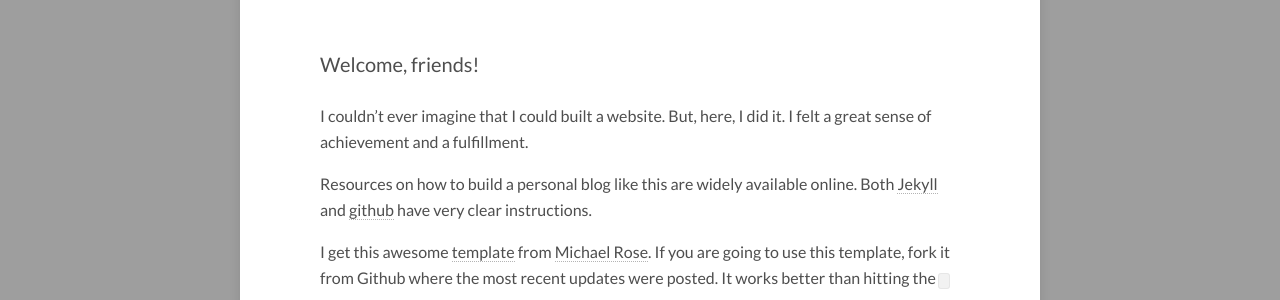
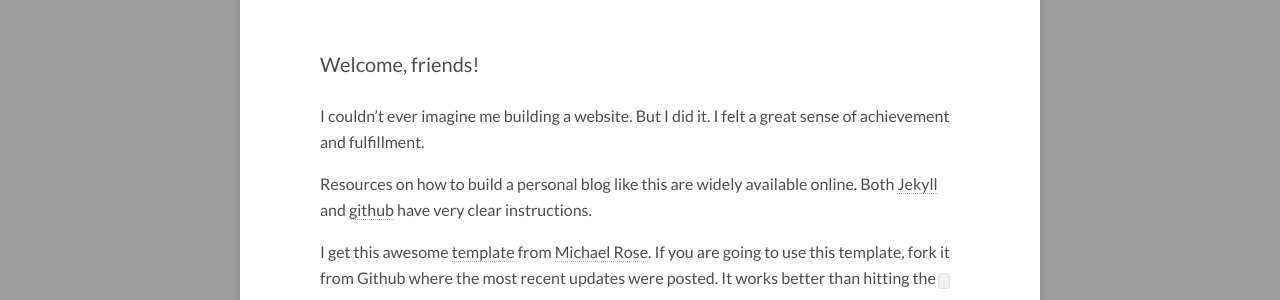
Before and after one commit to imteazs/jianjinucdavis.github.io, a Jekyll site: the page built from _posts/2015-10-18-Launch-my-blog.md, in a window 1280 px wide. Shown: the part 245-545 px from the top of the page. Built offline with Jekyll 4.4.1, drawn with Linux system fonts in a browser that asks for light colours; nearby versions of some CDN libraries; comment, search, counter and statistics services are not loaded.

Commit message:
edit grammar

```diff
--- a/_posts/2015-10-18-Launch-my-blog.md
+++ b/_posts/2015-10-18-Launch-my-blog.md
@@ -10,7 +10,7 @@ tags: [jekyll, github]
 
 Welcome, friends!
 
-I couldn't ever imagine that I could built a website. But, here, I did it. I felt a great sense of achievement and a fulfillment.
+I couldn't ever imagine me building a website. But I did it. I felt a great sense of achievement and fulfillment.
 
 Resources on how to build a personal blog like this are widely available online. Both [Jekyll](http://jekyllrb.com/docs/usage/) and [github](https://pages.github.com) have very clear instructions.
 
```
